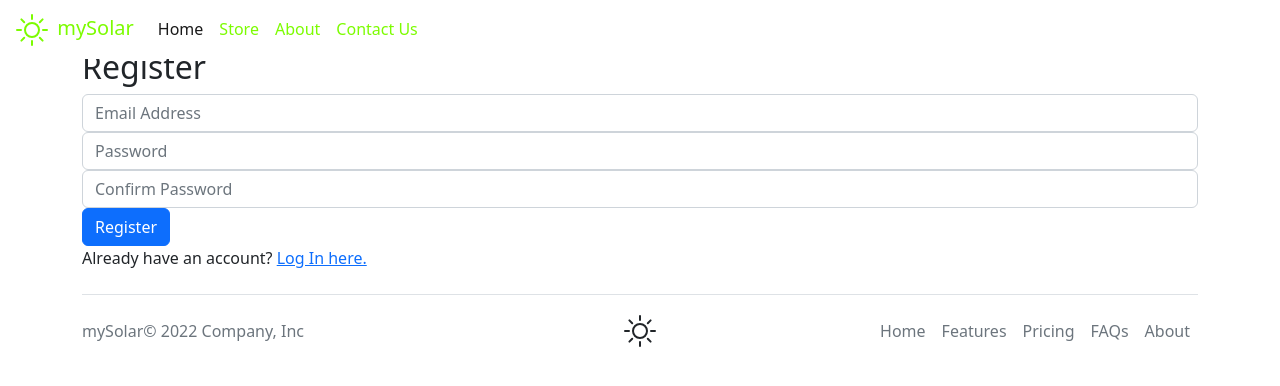
After one commit to codeKing2020/mySolar, a Django app: page /register in a window 1280 px wide. The commit adds this page. Shown: the top 386 px of the page. Run offline with Django 4.2, Linux system fonts and the light colour scheme.

Commit message:
User sign-in, register UI complete

```diff
--- a/Solar/mySolarApp/static/mySolar/index.js
+++ b/Solar/mySolarApp/static/mySolar/index.js
@@ -1,2 +1,7 @@
 document.addEventListener("DOMContentLoaded", () => {
+    alert("yo!")
+    if (document.title == 'Welcome to MySolar | Home') {
+        alert("removing color!")
+        document.querySelector("nav").classList.remove("bg-white");
+    }
 });
--- a/Solar/mySolarApp/templates/mySolar/layout.html
+++ b/Solar/mySolarApp/templates/mySolar/layout.html
@@ -12,6 +12,7 @@
         <!-- Bootstrap JavaScript Bundle with Popper -->
         <script src="https://cdn.jsdelivr.net/npm/bootstrap@5.2.0-beta1/dist/js/bootstrap.bundle.min.js" integrity="sha384-pprn3073KE6tl6bjs2QrFaJGz5/SUsLqktiwsUTF55Jfv3qYSDhgCecCxMW52nD2" crossorigin="anonymous"></script>
         <link rel="stylesheet" href="{% static 'mySolar/index.css' %}">
+        <script src="{% static 'mySolar/index.js' %}"></script>
         <title>
             {% block title %}
             {% endblock %}
@@ -21,7 +22,7 @@
 
     <body>
         <!-- NAVBAR -->
-        <nav class="navbar navbar-expand-md fixed-top nav-text">
+        <nav class="navbar navbar-expand-md fixed-top nav-text bg-white">
           <div class="container-fluid">
             <a class="navbar-brand" href="#">
               <svg xmlns="http://www.w3.org/2000/svg" width="40" height="32" fill="#7CFC00" class="bi bi-sun" viewBox="0 0 16 16">
@@ -74,5 +75,4 @@
         </ul>
       </footer>
     </div>
-    <script src="{% static 'mySolar/index.js' %}"></script>
 </html>
--- /dev/null
+++ b/Solar/mySolarApp/templates/mySolar/register.html
@@ -0,0 +1,27 @@
+{% extends "mySolar/layout.html" %}
+
+{% block body %}
+    <div class="container mt-5">
+        <h2>Register</h2>
+
+        {% if message %}
+            <div>{{ message }}</div>
+        {% endif %}
+
+        <form action="{% url 'register' %}" method="post">
+            {% csrf_token %}
+            <div class="form-group">
+                <input class="form-control" type="email" name="email" placeholder="Email Address">
+            </div>
+            <div class="form-group">
+                <input class="form-control" type="password" name="password" placeholder="Password">
+            </div>
+            <div class="form-group">
+                <input class="form-control" type="password" name="confirmation" placeholder="Confirm Password">
+            </div>
+            <input class="btn btn-primary" type="submit" value="Register">
+        </form>
+
+        Already have an account? <a href="{% url 'login' %}">Log In here.</a>
+    </div>
+{% endblock %}
--- a/Solar/mySolarApp/urls.py
+++ b/Solar/mySolarApp/urls.py
@@ -3,5 +3,8 @@ from django.urls import path
 from . import views
 
 urlpatterns = [
-    path('', views.index, name="index")
+    path('', views.index, name="index"),
+    path("login", views.login, name="login"),
+    path("register", views.register, name="register"),
+    path("logout", views.logout_view, name="logout"),
 ]
--- a/Solar/mySolarApp/views.py
+++ b/Solar/mySolarApp/views.py
@@ -1,5 +1,58 @@
-from django.shortcuts import render
+from django.shortcuts import HttpResponseRedirect, render
+from django.contrib.auth import authenticate, login, logout
+from django.urls import reverse
+from .models import User
+from django.db import IntegrityError
 
 # Create your views here.
 def index(request):
     return render(request, "mySolar/index.html")
+
+def login(request):
+    if request.method == "POST":
+
+        # Attempt to sign user in
+        email = request.POST["email"]
+        password = request.POST["password"]
+        user = authenticate(request, username=email, password=password)
+
+        # Check if authentication successful
+        if user is not None:
+            login(request, user)
+            return HttpResponseRedirect(reverse("index"))
+        else:
+            return render(request, "mySolar/login.html", {
+                "message": "Invalid email and/or password."
+            })
+    else:
+        return render(request, "mySolar/login.html")
+
+def logout_view(request):
+    logout(request)
+    return HttpResponseRedirect(reverse("index"))
+
+def register(request):
+    if request.method == "POST":
+        email = request.POST["email"]
+
+        # Ensure password matches confirmation
+        password = request.POST["password"]
+        confirmation = request.POST["confirmation"]
+        if password != confirmation:
+            return render(request, "mySolar/register.html", {
+                "message": "Passwords must match."
+            })
+
+        # Attempt to create new user
+        try:
+            user = User.objects.create_user(email, email, password)
+            user.save()
+        except IntegrityError as e:
+            print(e)
+            return render(request, "mySolar/register.html", {
+                "message": "Email address already taken."
+            })
+        login(request, user)
+        return HttpResponseRedirect(reverse("index"))
+    else:
+        return render(request, "mySolar/register.html")
```
Also changed, not shown: Solar/mySolarApp/templates/mySolar/login.html (added, +28 -0 lines), Solar/db.sqlite3.
